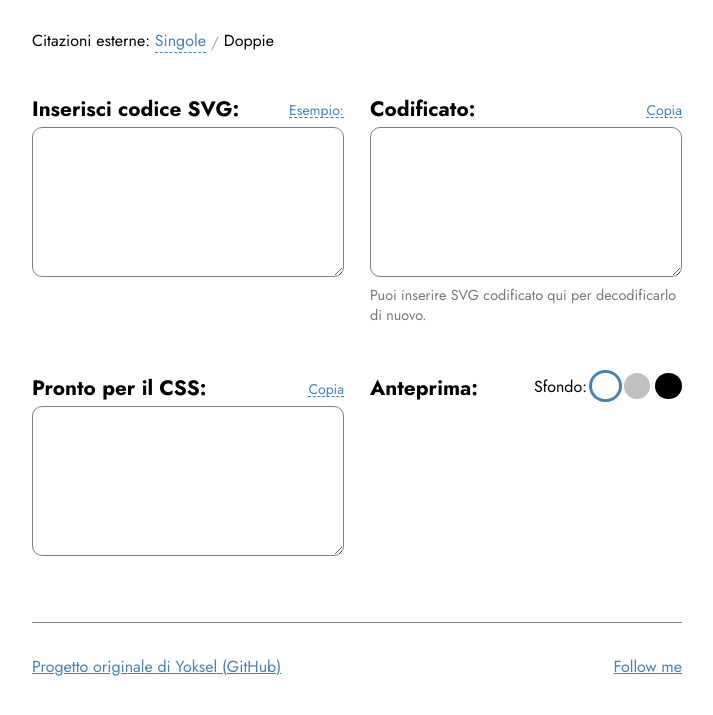
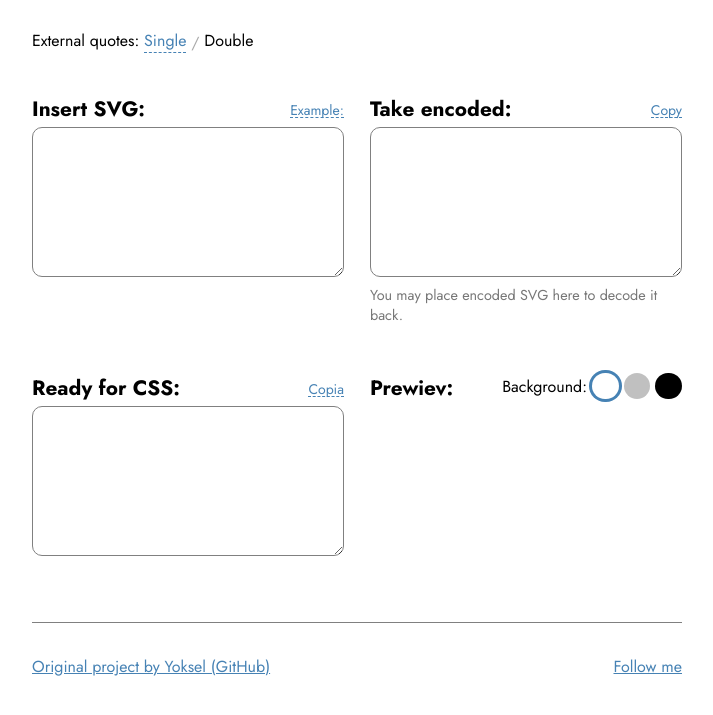
Before and after one commit to E21GL98/zezima-tools, a plain HTML site: page url-svg-encoder/url-svg-encoder.html in a window 1280 px wide. Shown: the part 133-848 px from the top of the page, without its empty margins (283-996 px from the left). Drawn offline with Linux system fonts and the light colour scheme.

Commit message:
switched to eng
switched to eng

```diff
--- a/url-svg-encoder/url-svg-encoder.html
+++ b/url-svg-encoder/url-svg-encoder.html
@@ -16,7 +16,7 @@
             <div class="panel">
 
                 <div class="options">
-                    Citazioni esterne:
+                    External quotes:
                     <label class="options__label">
                 <input
                   type="radio"
@@ -24,7 +24,7 @@
                   name="quotes"
                   class="options__input visuallyhidden"
                 >
-                <span class="options__text">Singole</span>
+                <span class="options__text">Single</span>
               </label>
 
                     <span class="options__middle-word">/</span>
@@ -37,34 +37,34 @@
                   class="options__input visuallyhidden"
                   checked
                 >
-                <span class="options__text">Doppie</span>
+                <span class="options__text">Double</span>
               </label>
                 </div>
             </div>
 
             <div class="containers">
                 <div class="container container--left container container--init">
-                    <h4>Inserisci codice SVG:</h4>
+                    <h4>Insert SVG:</h4>
 
-                    <button class="button-example">Esempio:</button>
+                    <button class="button-example">Example:</button>
 
                     <textarea name="init" id="init" spellcheck="false"></textarea>
                 </div>
 
                 <div class="container container--right container container--result">
-                    <h4>Codificato:</h4>
+                    <h4>Take encoded:</h4>
 
-                    <button id="copy-result-button" title="Copy encoded results to clipboard" class="copy-button">Copia</button>
+                    <button id="copy-result-button" title="Copy encoded results to clipboard" class="copy-button">Copy</button>
 
                     <textarea name="result" id="result" spellcheck="false"></textarea>
 
-                    <div class="tip">Puoi inserire SVG codificato qui per decodificarlo di nuovo.</div>
+                    <div class="tip">You may place encoded SVG here to decode it back.</div>
                 </div>
             </div>
 
             <div class="containers">
                 <div class="container container--left container container--result-css">
-                    <h4>Pronto per il CSS:</h4>
+                    <h4>Ready for CSS:</h4>
 
                     <button id="copy-css-result-button" title="Copy CSS results to clipboard" class="copy-button">Copia</button>
 
@@ -72,19 +72,19 @@
                 </div>
 
                 <div class="container container--right container container--demo">
-                    <h4>Anteprima:</h4>
+                    <h4>Prewiev:</h4>
 
-                    <div class="contrast-buttons">Sfondo:
+                    <div class="contrast-buttons">Background:
                         <button type="button" class="contrast-button contrast-button--white" data-color="white" title="{{white}}">
-                <span class="visuallyhidden">Bianco</span>
+                <span class="visuallyhidden">White</span>
               </button>
 
                         <button type="button" class="contrast-button contrast-button--silver" data-color="silver" title="{{silver}}">
-                <span class="visuallyhidden">Grigio</span>
+                <span class="visuallyhidden">Silver</span>
               </button>
 
                         <button type="button" class="contrast-button contrast-button--black" data-color="black" title="{{black}}">
-                <span class="visuallyhidden">Nero</span>
+                <span class="visuallyhidden">Black</span>
               </button>
                     </div>
 
@@ -96,7 +96,7 @@
         </main>
 
         <footer class="footer">
-            <a href="https://github.com/yoksel/url-encoder/" target="_blank">Progetto originale di Yoksel (GitHub)</a>
+            <a href="https://github.com/yoksel/url-encoder/" target="_blank">Original project by Yoksel (GitHub)</a>
             <a href="https://www.instagram.com/sonthezezima/" target="_blank">Follow me</a>
         </footer>
 
```
Also changed, not shown: hex-to-css/hex-to-css.html (+1 -1 lines).
